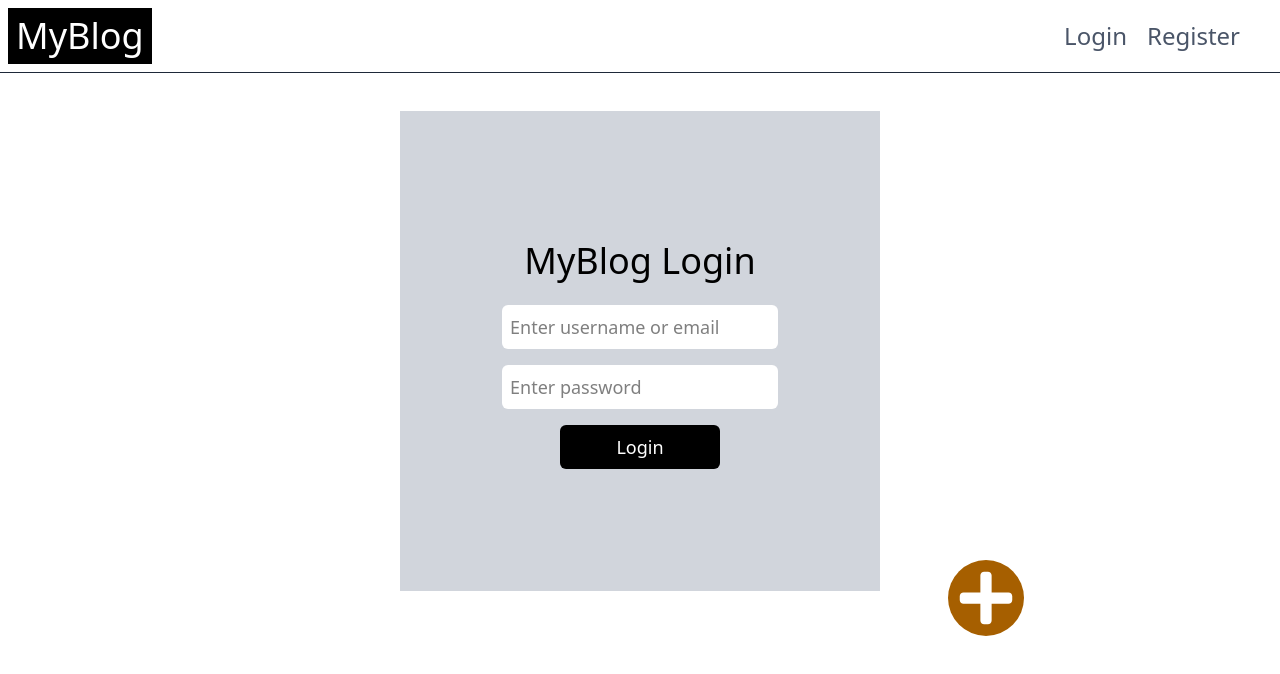
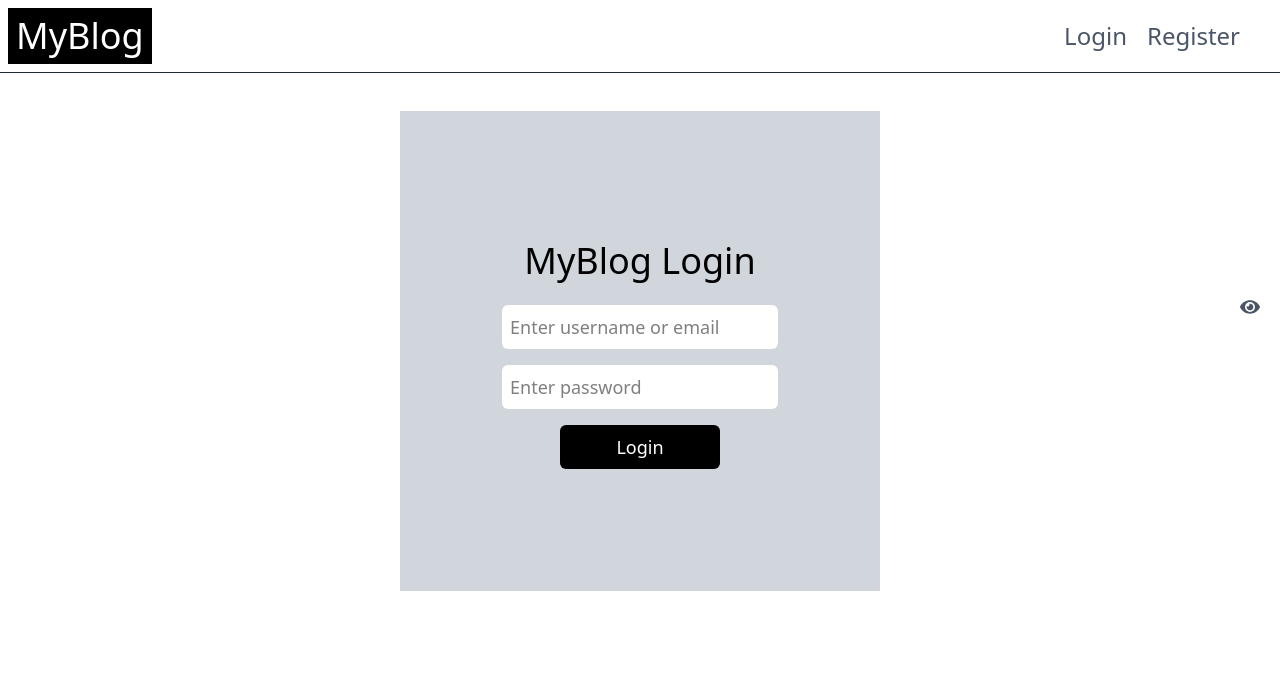
Before and after one commit to ParasharM007/Blog-Fe, a React (Vite) app: page /login in a window 1280 px wide. Shown: the top 674 px of the page. Built offline with nearby package versions, Linux system fonts and the light colour scheme; no server answers.

Commit message:
password hide

```diff
--- a/src/App.jsx
+++ b/src/App.jsx
@@ -1,7 +1,7 @@
 import './App.css'
 import Login from './components/Login';
 import Navbar from './components/Navbar'
-import {BrowserRouter as Router,Routes,Route} from 'react-router-dom';
+import {BrowserRouter as Router,Routes,Route, useLocation} from 'react-router-dom';
 import Register from './components/Register';
 import Cards from './components/Cards';
 import Blog from './components/Blog';
@@ -16,6 +16,7 @@ import { UserContextProvider } from './UserContext.jsx';
 // import SmoothScroll from './SmoothScroll';
 
 function App() {
+
 
 
   return (
@@ -36,7 +37,7 @@ function App() {
           <Route path='/edit/:id' element={<Edit />}/>
           <Route path='/create-blog' element={<CreateBlog />}/>
         </Routes>
-        <Plus />
+       <Plus />
       </Router>
      </div>
     </UserContextProvider>
--- a/src/components/Login.jsx
+++ b/src/components/Login.jsx
@@ -5,12 +5,14 @@ import axios from 'axios'
 import { toast } from 'react-toastify'
 import "react-toastify/dist/ReactToastify.css"
 import { useMutation } from '@tanstack/react-query'
+import { FaEye, FaEyeSlash } from 'react-icons/fa';
 // import { UserContext } from '../UserContext.jsx'
 
 
 function Login() {
   const [Email, setEmail] = useState('')
   const [password, setPassword] = useState('')
+  const [showPassword ,setShowPassword] = useState(false)
   // const {isLoggedIn , setLoggedIn} = useContext(UserContext)
   const navigate = useNavigate()
   const API_BASE_URL = import.meta.env.VITE_API_BASE_URL;
@@ -87,12 +89,18 @@ function Login() {
             onChange={(e) => setEmail(e.target.value)}
           />
 
-          <input type="text"
+          <input type={showPassword?('text'):('password')}
             required={true}
             placeholder='Enter password '
             className='m-2 p-2 text-lg bg-white rounded-md outline-none'
             onChange={(e) => setPassword(e.target.value)}
           />
+           <div
+      className="absolute right-5 top-1/2 transform -translate-y-1/2 cursor-pointer text-gray-600"
+      onClick={() => setShowPassword(prev => !prev)}
+    >
+      {showPassword ? <FaEyeSlash size={20} /> : <FaEye size={20} />}
+    </div>
           <button type="submit" className='m-2 p-2 w-40 cursor-pointer bg-black text-white text-lg hover:bg-purple-800   rounded-md outline-none'>Login</button>
         </form>
       </div>
--- a/src/components/Plus.jsx
+++ b/src/components/Plus.jsx
@@ -1,12 +1,24 @@
 import React, { useEffect, useState } from 'react'
 import { FaPlus } from 'react-icons/fa';
 import "./Plus.css"
-import { useNavigate } from 'react-router-dom';
+import { useLocation, useNavigate } from 'react-router-dom';
 import { toast } from 'react-toastify';
-import Cookies from 'js-cookie';
+// import Cookies from 'js-cookie';
 import axios from 'axios';
 
 function Plus() {
+
+  // const pathsToShow = [`/`,`/profile/`]
+  const location = useLocation();
+  const show =
+  location.pathname === '/' ||
+  location.pathname.startsWith('/profile/');
+  if(show)
+  console.log(show)
+
+
+
+
   const navigate=useNavigate()
   const API_BASE_URL = import.meta.env.VITE_API_BASE_URL;
 
@@ -27,8 +39,9 @@ function Plus() {
        {withCredentials: true}
       )
       console.log(res.data.data.data)
-      setIsLoggedIn(res.data.data.data)
-     if(isLoggedIn){
+     const userLoggedIn =  res.data.data.data
+     setIsLoggedIn(userLoggedIn)
+     if(userLoggedIn){
 
        navigate(
          `/create-blog`
@@ -49,6 +62,7 @@ function Plus() {
 
 
   }
+  if(!show) return null;
 
   return (
 
```
